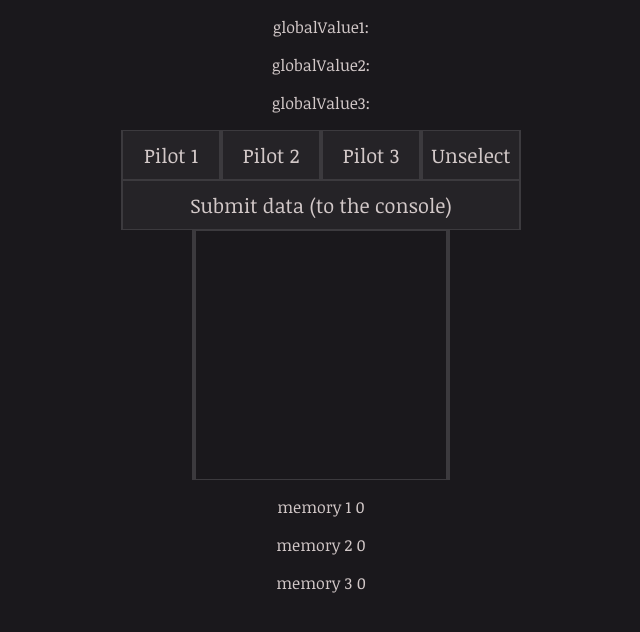
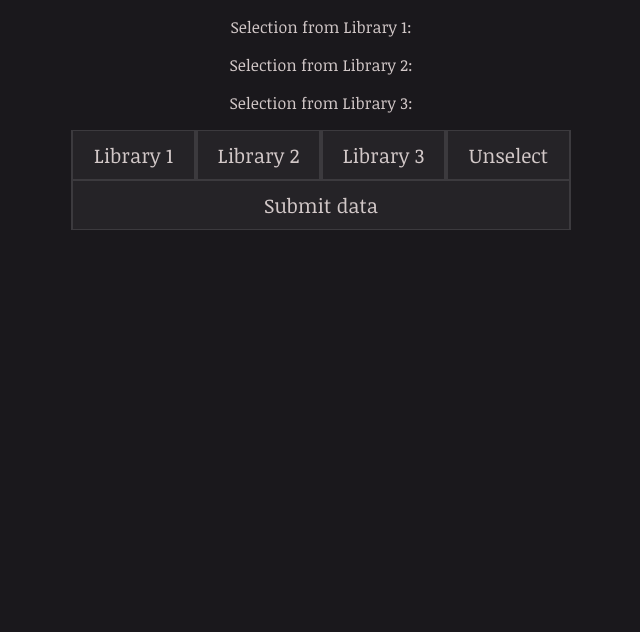
Before and after one commit to MidnattLantern/tech-scroll-snap, a React (Create React App) app: page / in a window 1280 px wide. Shown: the top 632 px of the page, without its empty margins (319-959 px from the left). Built offline with nearby package versions, Linux system fonts and the light colour scheme; a web font is replaced by a local one.

Commit message:
create a GUI submit data display

```diff
--- a/public/index.html
+++ b/public/index.html
@@ -24,7 +24,7 @@
       work correctly both with client-side routing and a non-root public URL.
       Learn how to configure a non-root public URL by running `npm run build`.
     -->
-    <title>React App</title>
+    <title>MagScroll Demonstration</title>
 
     <link rel="preconnect" href="https://fonts.googleapis.com">
     <link rel="preconnect" href="https://fonts.gstatic.com" crossorigin>
--- a/src/pages/scrollPilot/ScrollPilot.module.css
+++ b/src/pages/scrollPilot/ScrollPilot.module.css
@@ -7,7 +7,7 @@ button{
     font-family: var(--font);
     font-size: 20px;
     color: var(--white);
-    width: 100px;
+    width: 125px;
     height: 50px;
 }
 button:hover{
@@ -19,7 +19,7 @@ button:hover{
     display: flex;
     flex-direction: column;
     align-items: center;
-    justify-content: baseline;
+    justify-content: center;
 }
 .ClearIcon{
     fill: var(--white);
@@ -30,7 +30,7 @@ button:hover{
 }
 
 .UnselectedContainer{
-    border: 1px solid var(--edge);
+    border: 1px hidden var(--edge);
     border-left-width: 4px;
     border-right-width: 4px;
     width: 250px;
@@ -78,13 +78,13 @@ button:hover{
 }
 .HideHighlighter {
     opacity: 0;
-    transition: opacity 0.25s ease;
+    transition: opacity 0.20s ease;
     visibility: hidden;
 }
 
 .Highlighter {
     opacity: 1; /* Fades in */
-    transition: opacity 0.25s ease;
+    transition: opacity 0.20s ease;
     visibility: visible;
     fill: var(--white-offset);
 }
@@ -104,5 +104,5 @@ button:hover{
 }
 
 .SubmitButton{
-    width: 400px;
+    width: 500px;
 }
--- a/src/pages/scrollPilot/ScrollPilot.tsx
+++ b/src/pages/scrollPilot/ScrollPilot.tsx
@@ -24,11 +24,11 @@ const ScrollPilot: React.FC<ScrollPilotProps> = ({ globalValue, setGlobalValue,
     const handleSetValue = useCallback((value: number | null | string, index: number ) => {
         const scrollableDiv = document.getElementById((index - 2).toString());
         if (scrollableDiv) {
-            console.log("scrollableDiv",scrollableDiv);
+//            console.log("scrollableDiv",scrollableDiv);
             scrollableDiv.scrollIntoView({behavior: "smooth"})
         };
         setLocalValue(value);
-        console.log("local value:", localValue);
+//        console.log("local value:", localValue);
         setGlobalValue(value);
         setMemoryIndex(index);
     }, [setGlobalValue, localValue, setMemoryIndex]);
@@ -55,7 +55,7 @@ const ScrollPilot: React.FC<ScrollPilotProps> = ({ globalValue, setGlobalValue,
         if (hasLoaded) {
             setTimeout(() => {
                 setShowHighlighter(true);
-            }, 250);
+            }, 400);
 
             if(scrollToValue) {
                 handleSetValue(globalValue, memoryIndex);
@@ -90,7 +90,7 @@ const ScrollPilot: React.FC<ScrollPilotProps> = ({ globalValue, setGlobalValue,
         };
 
         setLocalValue(globalValue);
-        console.log("local value:", localValue);
+//        console.log("local value:", localValue);
         setHasLoaded(true);
 
     }, [globalValue, handleScroll, hasLoaded, library, localValue, scrollToValue, handleSetValue, memoryIndex]);
--- a/src/pages/scrollPilot/ScrollPilotProvider.tsx
+++ b/src/pages/scrollPilot/ScrollPilotProvider.tsx
@@ -10,9 +10,9 @@ const ScrollPilotProvider: React.FC = () => {
     const [memoryIndex2, setMemoryIndex2] = useState<number>(0);
     const [memoryIndex3, setMemoryIndex3] = useState<number>(0);
     const [focusPilot, setFocusPilot] = useState<number | null>(null);
-    const library1: (number | null | string)[] = [null, 10, 3, 2, 1, -1];
-    const library2: (number | null | string)[] = [null, "h", "s", "c", "d"];
-    const library3: (number | null | string)[] = [2, 1, -1];
+    const library1: (number | null | string)[] = [null, 10, 3, 2, 1, 0, -1, null];
+    const library2: (number | null | string)[] = [null, "d", "h", "c", "s", null];
+    const library3: (number | null | string)[] = ["♦️", "♥️", null, "♠️", "♣️"];
 
     useEffect(() => {
         setHasLoaded(true);
@@ -36,16 +36,19 @@ const ScrollPilotProvider: React.FC = () => {
         setGlobalValue3(value);
     };
 
+    const [tableData, setTableData] = useState<{ Key: string; Value: number | null | string }[]>([]);
+
     const handleSubmit = () => {
-        const submitData = {
-            globalValue1: globalValue1,
-            globalValue2: globalValue2,
-            globalValue3: globalValue3
-        };
 
-        // Log the JSON data to the console (or use it as needed)
-        console.log(submitData);
-    }
+        const jsonData = [
+            { Key: 'globalValue1', Value: globalValue1 },
+            { Key: 'globalValue2', Value: globalValue2 },
+            { Key: 'globalValue3', Value: globalValue3 },
+        ];
+
+        setTableData(jsonData);
+        console.log("Submitted data:", tableData);
+    };
 
     const renderFocusedComponent = () => {
         switch(focusPilot){
@@ -61,24 +64,32 @@ const ScrollPilotProvider: React.FC = () => {
     };
 
     return(hasLoaded ? <>
-        <p>globalValue1: {globalValue1}</p>
-        <p>globalValue2: {globalValue2}</p>
-        <p>globalValue3: {globalValue3}</p>
+        <p>Selection from Library 1: {globalValue1}</p>
+        <p>Selection from Library 2: {globalValue2}</p>
+        <p>Selection from Library 3: {globalValue3}</p>
 
-        <button onClick={() => {handleSetFocusPilot(1)}}>Pilot 1</button>
-        <button onClick={() => {handleSetFocusPilot(2)}}>Pilot 2</button>
-        <button onClick={() => {handleSetFocusPilot(3)}}>Pilot 3</button>
+        <button onClick={() => {handleSetFocusPilot(1)}}>Library 1</button>
+        <button onClick={() => {handleSetFocusPilot(2)}}>Library 2</button>
+        <button onClick={() => {handleSetFocusPilot(3)}}>Library 3</button>
         <button onClick={() => {handleUnselect()}}>Unselect</button>
         <br/>
-        <button className={Styles.SubmitButton} onClick={() => {handleSubmit()}}>{"Submit data (to the console)"}</button>
+        <button className={Styles.SubmitButton} onClick={() => {handleSubmit()}}>{"Submit data"}</button>
 
         <div className={Styles.ProviderContainer}>
             {renderFocusedComponent()}
         </div>
 
-        <p>memory 1 {memoryIndex1}</p>
-        <p>memory 2 {memoryIndex2}</p>
-        <p>memory 3 {memoryIndex3}</p>
+
+            {tableData.length !== 0 && (<>
+                <h1>Submitted data:</h1>
+                {tableData.map((id, item) => (
+                    <p key={item}>
+                        From library: {item + 1}: {id.Value}
+                    </p>
+                ))}
+                <p>Check the console for more details</p>
+            </>)}
+
 
         </> : <p>loading</p>)
 };
```
